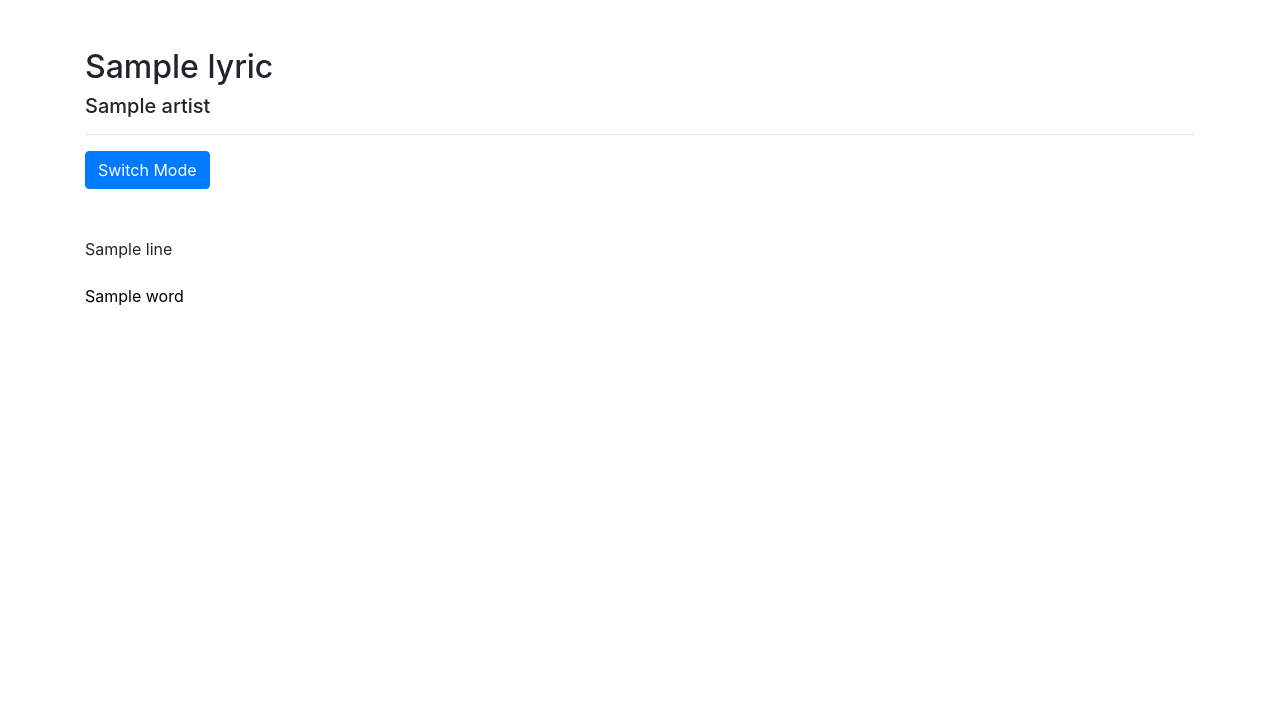
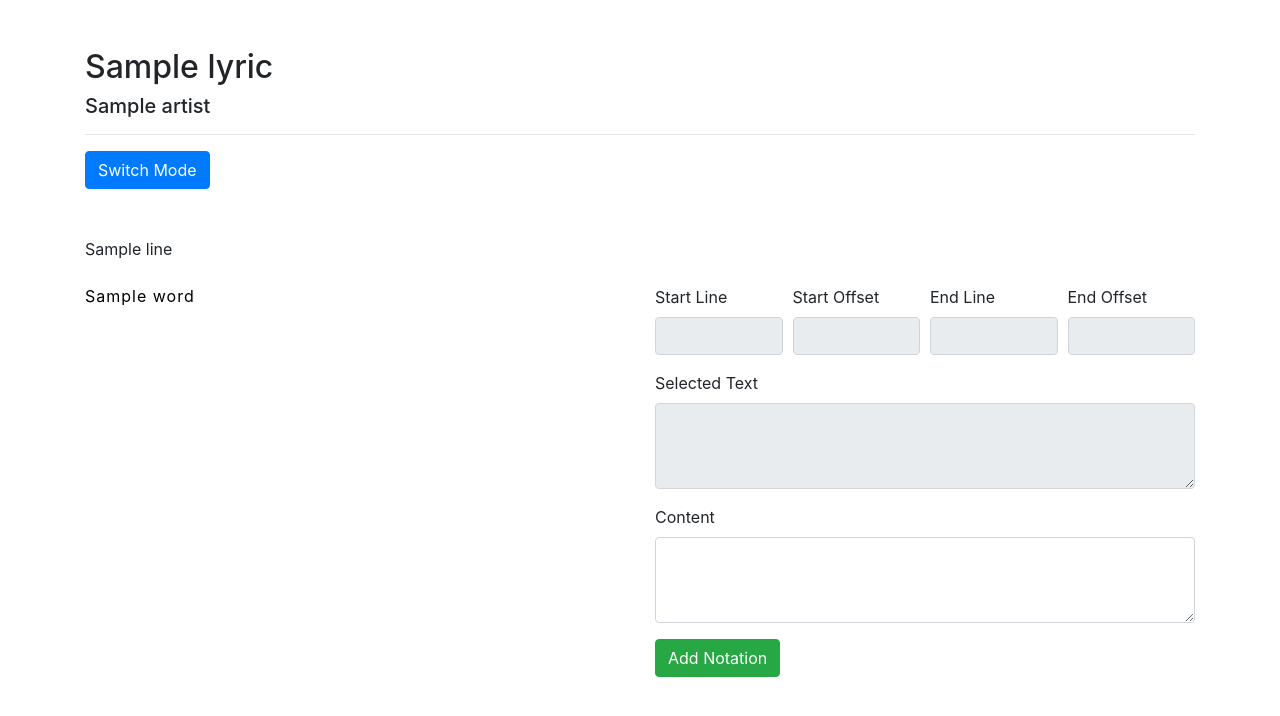
Before and after one commit to itshuien/lyrics-notation, a Django app: template lyrics/templates/lyrics/show.html in a window 1280 px wide. Shown: the top 716 px of the page. Run offline with Django 3.2, Linux system fonts and the light colour scheme; tables that the repository leaves empty hold one stand-in row (values such as "Sample post"); the template is opened without the code that fills it: values that come from a table or form of the project are taken from there, most other values are stand-ins (such as "Sample title", 1, 10 or a date in 2020); data that the repository does not hold is empty; some libraries are stand-ins or nearby versions.

Commit message:
Implement lyric notation creation functionality

```diff
--- a/lyrics/static/lyrics/styles/main.css
+++ b/lyrics/static/lyrics/styles/main.css
@@ -14,4 +14,5 @@
 
 text {
   pointer-events: none;
+  letter-spacing: 1px;
 }
--- a/lyrics/templates/lyrics/show.html
+++ b/lyrics/templates/lyrics/show.html
@@ -6,6 +6,7 @@
   <link rel="stylesheet" type="text/css" href="{% static 'lyrics/styles/main.css' %}">
   <script>
     const lyricNotations = JSON.parse("{{ lyric_notations|escapejs }}");
+    const lyricLines = JSON.parse("{{ lyric_lines|escapejs }}");
   </script>
   <script src="{% static 'lyrics/javascript/lyricNotations.js' %}" defer></script>
 {% endblock %}
@@ -27,7 +28,8 @@
   {% endfor %}
   </div>
 
-  <div class="my-4">
+  <div class="row my-4">
+    <div class="col">
       <svg id="lyricContainer" width="100%" height="300px">
         {% for line in tokenized_lyric_lines %}
           <svg id="line{{ forloop.counter0 }}" data-line-id="{{ forloop.counter0 }}" width="100%" height="25">
@@ -44,4 +46,41 @@
         {% endfor %}
       </svg>
     </div>
+
+    <div class="col">
+      <form action="{% url 'lyrics:add_lyric_notation' lyric.id %}" method="post">
+        {% csrf_token %}
+
+        <div class="form-row">
+          <div class="form-group col">
+            <label for="startLine">Start Line</label>
+            <input type="number" class="form-control" id="startLine" name="start_line" readonly>
+          </div>
+          <div class="form-group col">
+            <label for="startOffset">Start Offset</label>
+            <input type="number" class="form-control" id="startOffset" name="start_offset" readonly>
+          </div>
+          <div class="form-group col">
+            <label for="endLine">End Line</label>
+            <input type="number" class="form-control" id="endLine" name="end_line" readonly>
+          </div>
+          <div class="form-group col">
+            <label for="endOffset">End Offset</label>
+            <input type="number" class="form-control" id="endOffset" name="end_offset" readonly>
+          </div>
+        </div>
+
+        <div class="form-group">
+          <label for="selected_text">Selected Text</label>
+          <textarea class="form-control" id="selectedText" name="selected_text" rows="3" readonly></textarea>
+        </div>
+
+        <div class="form-group">
+          <label for="content">Content</label>
+          <textarea class="form-control" id="content" name="content" rows="3"></textarea>
+        </div>
+        <input type="submit" value="Add Notation" class="btn btn-success">
+      </form>
+    </div>
+  </div>
 {% endblock %}
--- a/lyrics/urls.py
+++ b/lyrics/urls.py
@@ -5,5 +5,6 @@ from . import views
 app_name = 'lyrics'
 
 urlpatterns = [
-    path('<int:pk>/', views.show, name='show')
+    path('<int:pk>/', views.show, name='show'),
+    path('<int:lyric_id>/add_lyric_notation', views.add_lyric_notation, name='add_lyric_notation'),
 ]
```
Also changed, not shown: lyrics/static/lyrics/javascript/lyricNotations.js (+46 -14 lines), lyrics/views.py (+18 -1 lines). Lines whose indentation alone changed are shown as unchanged.
